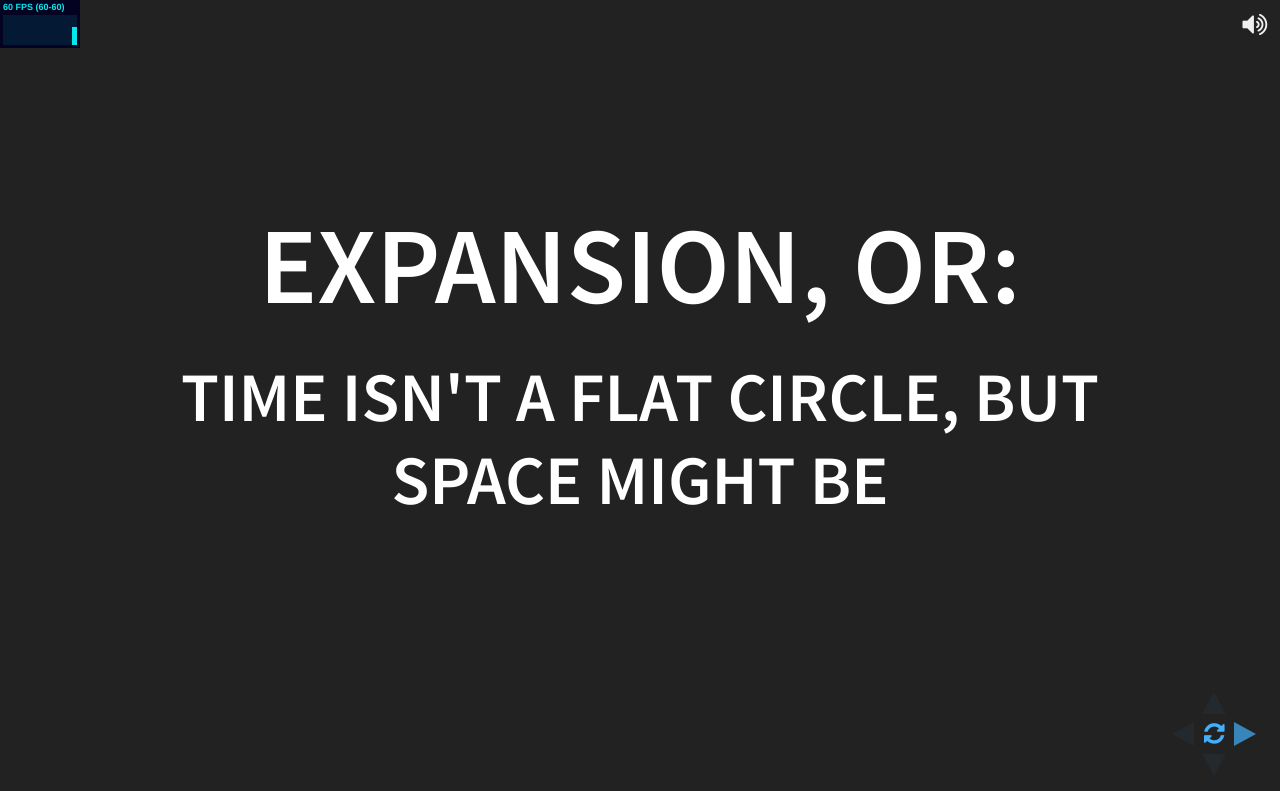
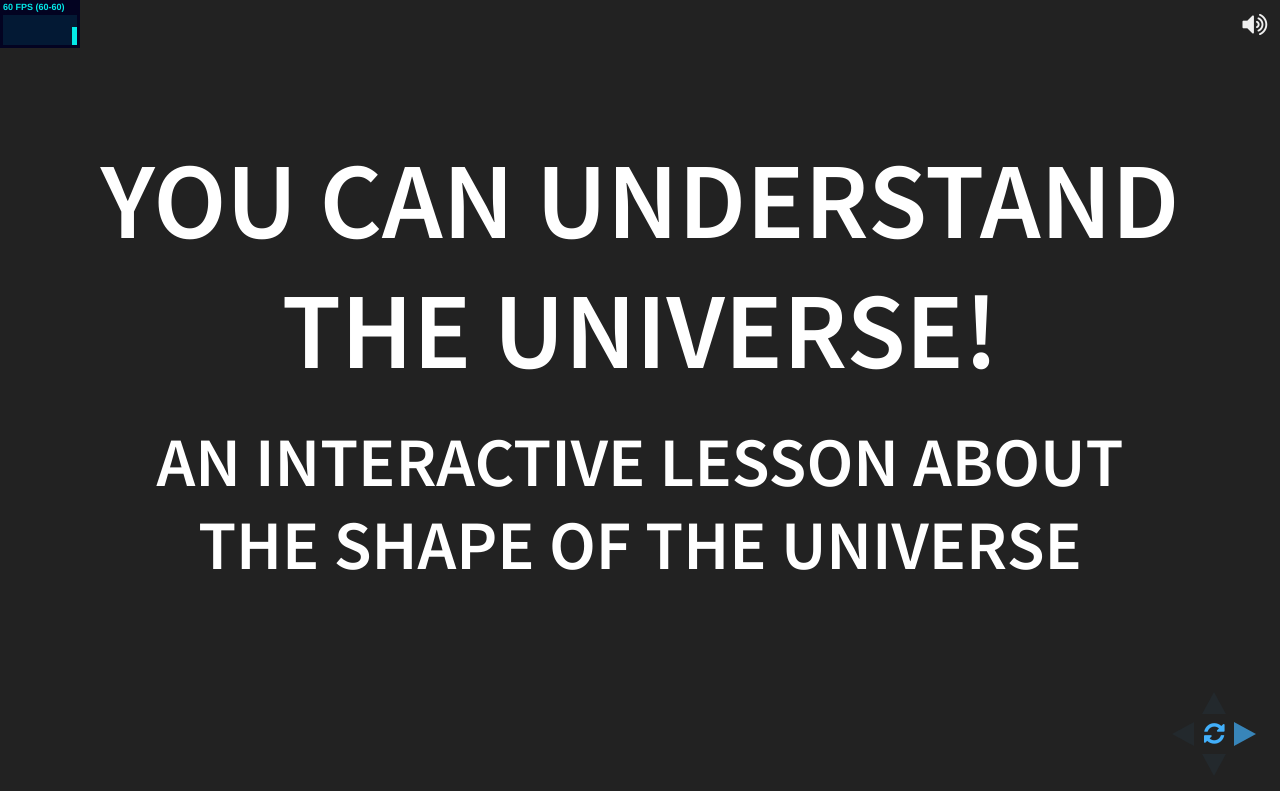
Before and after one commit to chrisuehlinger/expansion-lesson, a website: page third-draft.html in a window 1280 px wide. Drawn offline with nearby package versions, Linux system fonts and the light colour scheme; some packages are replaced by stand-ins of ours.

Commit message:
New Title!

```diff
--- a/third-draft.html
+++ b/third-draft.html
@@ -22,8 +22,8 @@
   <div class="reveal">
     <div class="slides">
       <section>
-        <h1>Expansion, Or:</h1>
-        <h2>Time Isn't A Flat Circle, But Space Might Be</h2>
+        <h1>You Can Understand the Universe!</h1>
+        <h2>An Interactive Lesson about the shape of the Universe</h2>
       </section>
       <section id="tutorial">
         <h2>Tutorial</h2>
```
